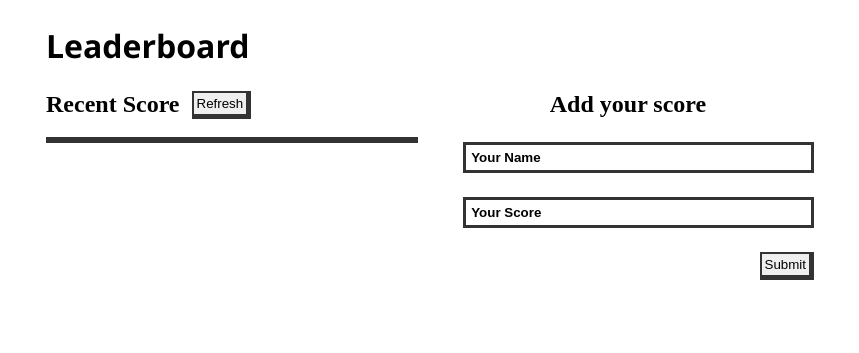
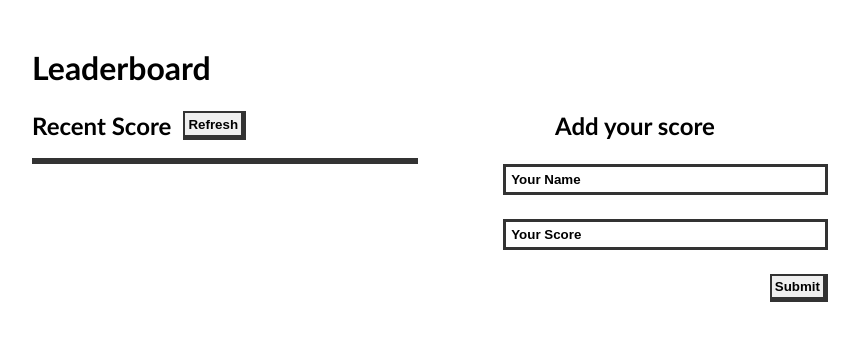
Before and after one commit to melashu/Leaderboard, a website built with webpack: page src/index.html in a window 1280 px wide. Shown: the whole page, without its empty margins (210-1069 px from the left). Built offline with nearby package versions, Linux system fonts and the light colour scheme; no server answers.

Commit message:
update font-family and size

```diff
--- a/css/style.css
+++ b/css/style.css
@@ -4,15 +4,21 @@
 }
 
 main {
-  width: 60%;
-  margin: 0 auto;
+  width: 65%;
+  margin: 24px auto;
   padding: 24px 18px;
+  box-sizing: border-box;
 }
 
 .main-title {
   font-weight: bold;
   font-size: 2em;
-  font-family: "Segoe UI", Tahoma, Geneva, Verdana, sans-serif;
+  font-family: 'Trebuchet MS', 'Lucida Sans Unicode', 'Lucida Grande', 'Lucida Sans', Arial, sans-serif
+}
+
+h2{
+  font-weight: 600;
+  font-family: 'Trebuchet MS', 'Lucida Sans Unicode', 'Lucida Grande', 'Lucida Sans', Arial, sans-serif
 }
 
 section {
@@ -35,6 +41,7 @@ button {
   border-top: 2px solid #333;
   border-bottom: 5px solid #333;
   cursor: pointer;
+  font-weight: bold;
 }
 
 .score-table {
@@ -48,13 +55,14 @@ tr:nth-child(odd) {
 }
 
 tr:nth-child(even) {
-  background-color: #f2f2f2;
+  background-color: #b9b8b8;
   color: #000;
 }
 
 td {
   padding: 5px;
   font-weight: bold;
+  text-transform: capitalize;
 }
 
 .add-score h2 {
@@ -72,7 +80,7 @@ td {
 }
 
 input {
-  width: 90%;
+  width: 80%;
   padding: 5px;
   font-weight: bold;
   border: #333 solid 3px;
```
